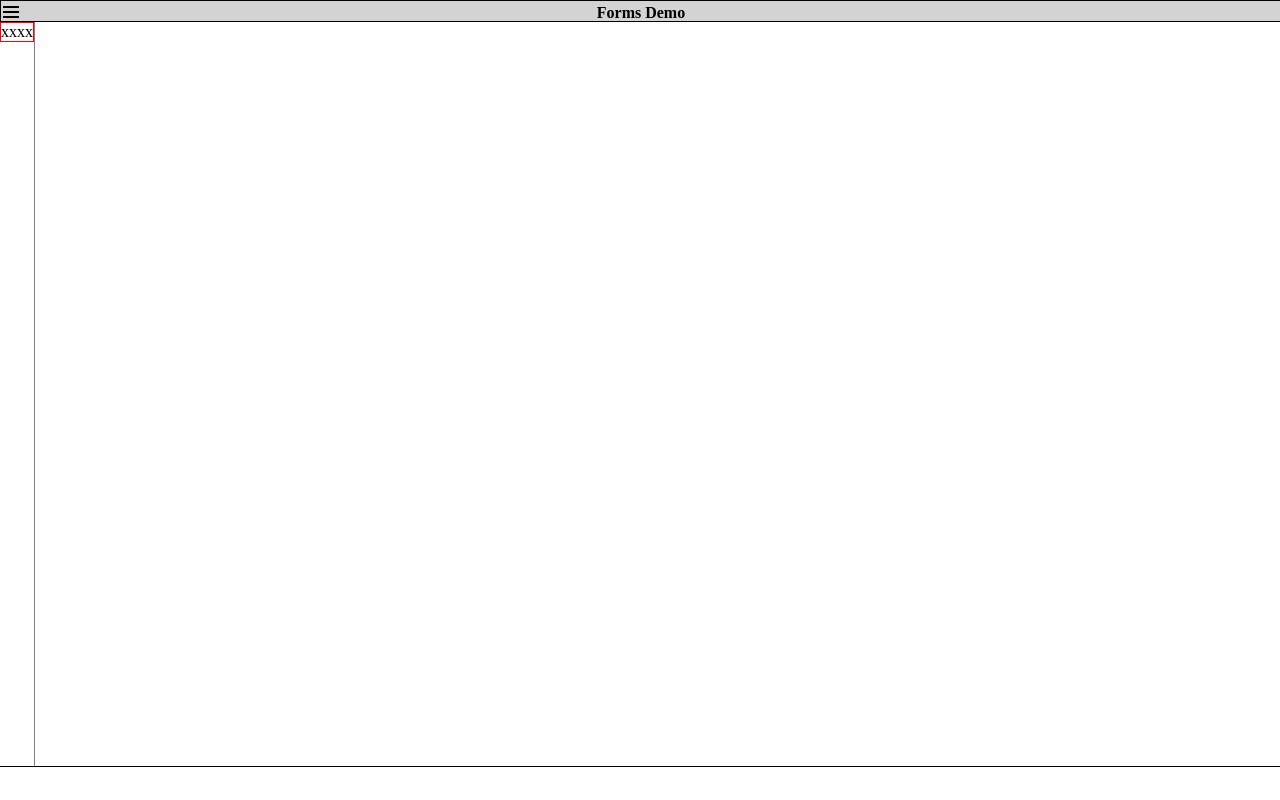
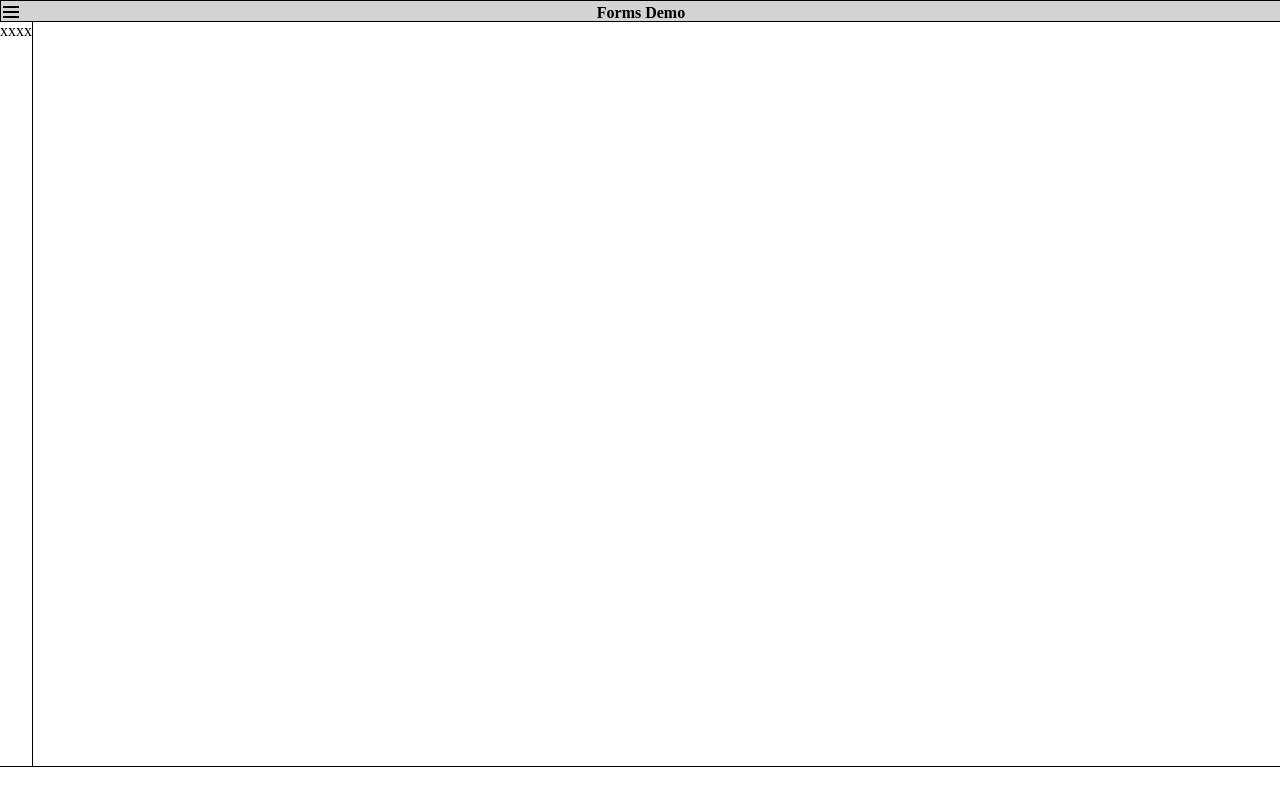
Before and after one commit to ahoeffner/forms42test, a website built with webpack: page index.html in a window 1280 px wide. Built offline with nearby package versions, Linux system fonts and the light colour scheme; what forms42core would draw is missing.

Commit message:
Update index.html

```diff
--- a/index.html
+++ b/index.html
@@ -23,10 +23,8 @@
         </div>
 
         <div class="page">
-            <div style="border-right: 1px solid gray;">
-                <div style="border: 1px solid red;">
-                    xxxx
-                </div>
+            <div style="border-right: 1px solid black;">
+                xxxx
             </div>
             <forms></forms>
         </div>
```
